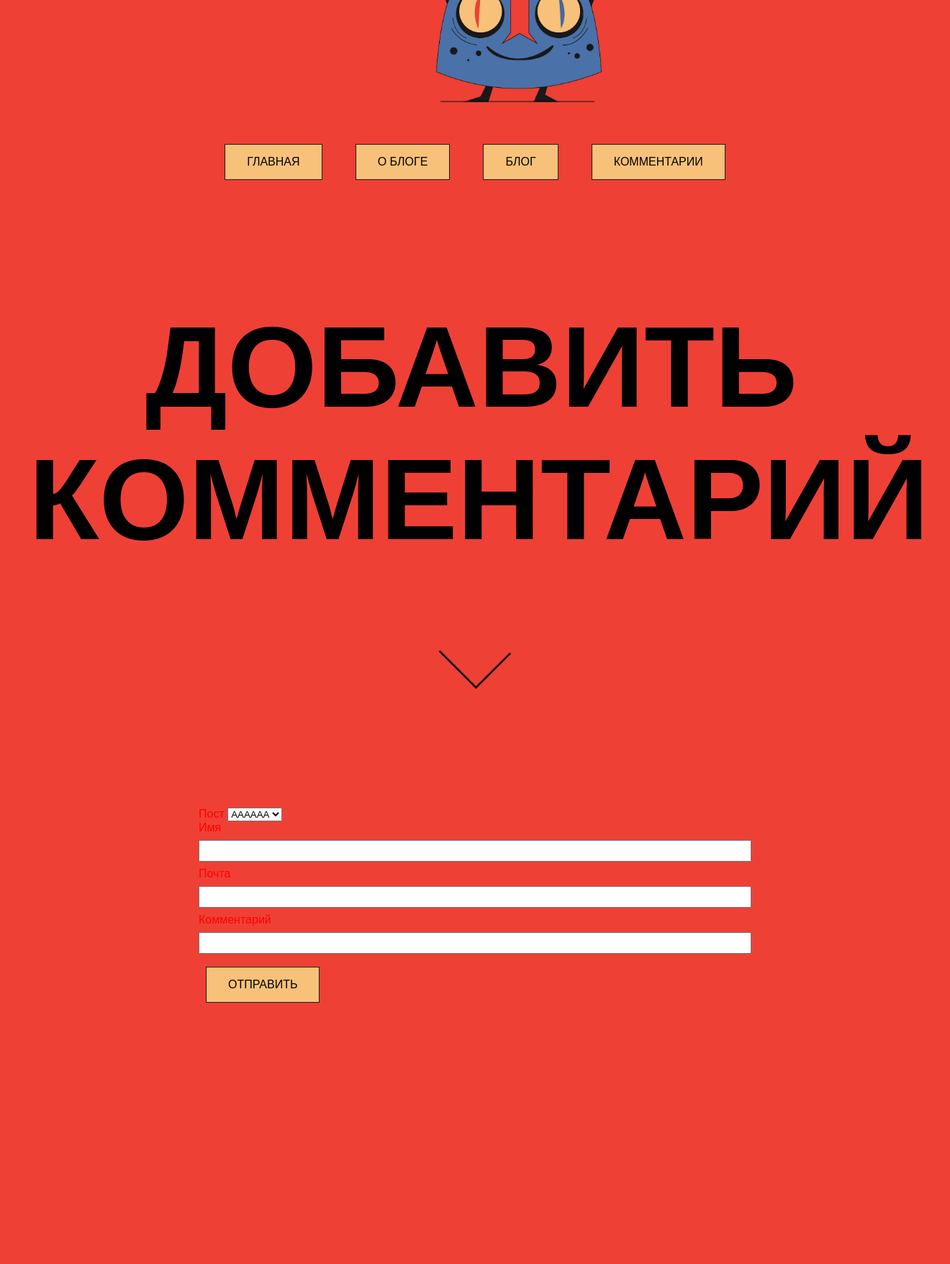
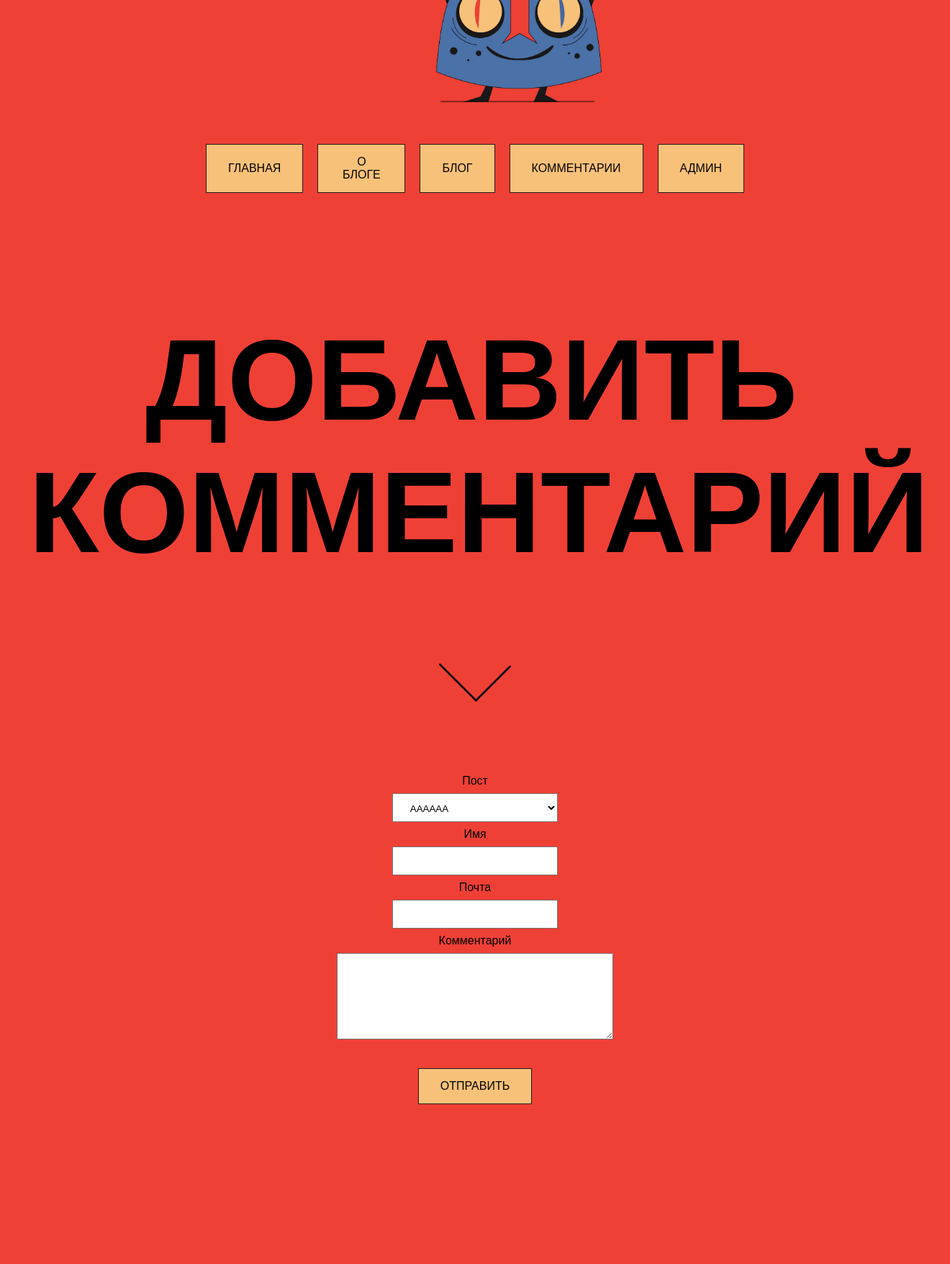
Before and after one commit to cherezovaT/2-mgz-2-part1, a Django app: page /posts/addfeed/ in a window 1320 px wide. Shown: the part 246-2002 px from the top of the page at 72% size. Before the commit the page ends 1639 px from the top, so only its background shows below. Run offline with Django 5.2, Linux system fonts and the light colour scheme; data comes from the database, SQL or seed files in the repository.

Commit message:
final to check

```diff
--- a/myblog/myblog/view.py
+++ b/myblog/myblog/view.py
@@ -1,7 +1,7 @@
 from django.http import HttpResponse
 from  django.shortcuts import render
 
-MENU = {"Главная":"/", "О блоге":"/about","Блог":"/posts","Комментарии":"/posts/comments"}
+MENU = {"Главная":"/", "О блоге":"/about","Блог":"/posts","Комментарии":"/posts/comments", "Админ":'admin/'}
 
 def main_page(request):
     title = "Главная"
--- a/myblog/posts/views.py
+++ b/myblog/posts/views.py
@@ -2,7 +2,7 @@ from django.shortcuts import render
 from .models import News,Comment
 
 
-MENU = {"Главная":"/", "О блоге":"/about","Блог":"/posts","Комментарии":"./comments"}
+MENU = {"Главная":"/", "О блоге":"/about","Блог":"/posts","Комментарии":"./comments", "Админ":'/admin/'}
 
 def news(request):
     new = News.objects.all()
--- /dev/null
+++ b/myblog/static/css/form.css
@@ -0,0 +1,28 @@
+form{
+    margin: auto;
+    margin-bottom: 15%;
+    width:30%;
+    text-align:center;
+    margin-top: -5%;
+}
+input{
+    height:40px;
+    width:60%;
+    padding: 12px 20px;
+    margin: 8px 0;
+    box-sizing: border-box;
+}
+textarea{
+    height:120px;
+    width:100%;
+    padding: 12px 20px;
+    margin: 8px 0;
+    box-sizing: border-box;
+}
+select{
+    height:40px;
+    width:60%;
+    padding: 12px 20px;
+    margin: 8px 0;
+    box-sizing: border-box;
+}
--- a/myblog/static/css/index.css
+++ b/myblog/static/css/index.css
@@ -81,20 +81,6 @@ margin-top: 5%;
 margin-bottom: 5%;
 align-items:center;
 }
-
-.form{
-    margin: auto;
-    margin-bottom: 40px;
-    width:60%;
-    color:red;
+.postt{
+mardin-top:10%;
 }
-input{
-height:30px;
-width: 100%;
-  padding: 12px 20px;
-  margin: 8px 0;
-  box-sizing: border-box;
-}
-input[type=text] {
-
-}
--- a/myblog/templates/addfeed.html
+++ b/myblog/templates/addfeed.html
@@ -9,18 +9,18 @@
 
 <form action="{% url 'thanks'%}" method="POST" class="form">
     {% csrf_token %}
-    Пост
+    Пост<br>
     <select name="post">
         {% for p in new %}
             <option value="{{p.id}}">{{ p.title }}</option>
         {% endfor %}
     </select ><br>
-    <label for="user_name">Имя</label>
+    <label for="user_name">Имя</label><br>
     <input name="user_name" id="user_name"><br>
-    <label for="email">Почта</label>
+    <label for="email">Почта</label><br>
     <input name="email" id="email"><br>
-    <label for="comment">Комментарий</label>
-    <input name="comment" id="comment"><br>
+    <label for="comment">Комментарий</label><br>
+    <textarea name="comment" id="comment"></textarea><br><br>
     <button type="submit">Отправить</button>
 </form>
 
--- a/myblog/templates/base.html
+++ b/myblog/templates/base.html
@@ -6,6 +6,7 @@
     <title>{{title}}</title>
     <link rel="stylesheet" href="{%static 'css/base.css'%}">
     <link rel="stylesheet" href="{%static 'css/index.css'%}">
+    <link rel="stylesheet" href="{%static 'css/form.css'%}">
 </head>
 <body>
 
--- a/myblog/templates/post.html
+++ b/myblog/templates/post.html
@@ -1,7 +1,7 @@
 {% extends 'base.html' %}
 {% load static %}
 {% block  content %}
-<div class="row">
+<div class="row postt">
   <div class="leftcolumn">
       <h2>МИНИМАЛИЗМ</h2>
       <h4>Как чистый дизайн улучшает пользовательский опыт / 15 декабря 2024 </h4>
```
